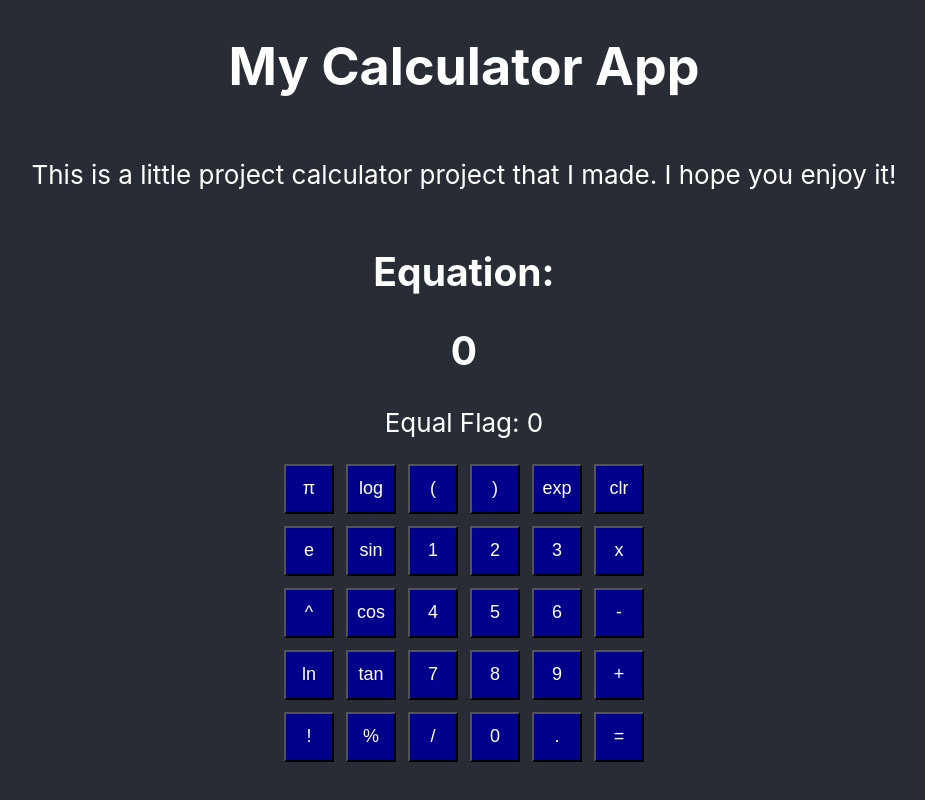
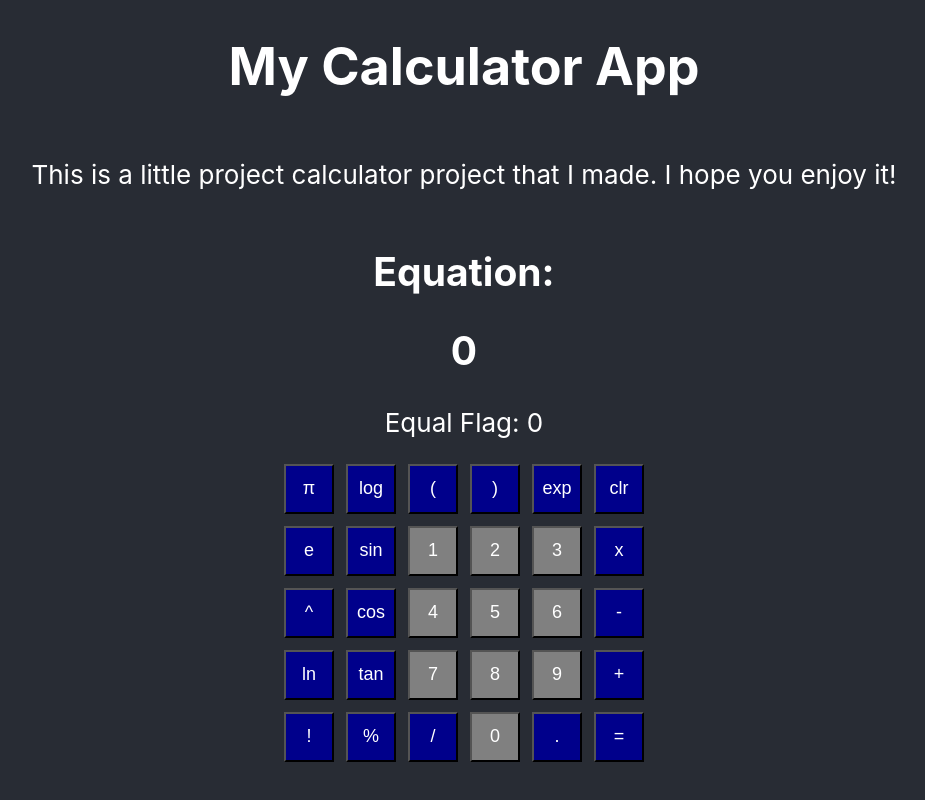
Before and after one commit to cmcglau/Calculator, a React (Create React App) app: page / in a window 1280 px wide. Shown: the top 800 px of the page, without its empty margins (176-1101 px from the left). Built offline with nearby package versions, Linux system fonts and the light colour scheme.

Commit message:
diff colors for main nums

```diff
--- a/src/App.css
+++ b/src/App.css
@@ -51,6 +51,7 @@
   max-width: 500px;
 }
 
+
 .buttonStyle {
   background-color: darkblue;
   font-size: 18px;
@@ -60,10 +61,71 @@
   transition-duration: 0.4s;
 }
 
+.wrapper .buttonStyle:nth-child(9) {
+  background-color: gray;
+}
+.wrapper .buttonStyle:nth-child(10) {
+  background-color: gray;
+}
+.wrapper .buttonStyle:nth-child(11) {
+  background-color: gray;
+}
+.wrapper .buttonStyle:nth-child(15) {
+  background-color: gray;
+}
+.wrapper .buttonStyle:nth-child(16) {
+  background-color: gray;
+}
+.wrapper .buttonStyle:nth-child(17) {
+  background-color: gray;
+}
+.wrapper .buttonStyle:nth-child(21) {
+  background-color: gray;
+}
+.wrapper .buttonStyle:nth-child(22) {
+  background-color: gray;
+}
+.wrapper .buttonStyle:nth-child(23) {
+  background-color: gray;
+}
+.wrapper .buttonStyle:nth-child(28) {
+  background-color: gray;
+}
+
+.wrapper .buttonStyle:nth-child(9):hover {
+  background-color: lightblue;
+}
+.wrapper .buttonStyle:nth-child(10):hover {
+  background-color: lightblue;
+}
+.wrapper .buttonStyle:nth-child(11):hover {
+  background-color: lightblue;
+}
+.wrapper .buttonStyle:nth-child(15):hover {
+  background-color: lightblue;
+}
+.wrapper .buttonStyle:nth-child(16):hover {
+  background-color: lightblue;
+}
+.wrapper .buttonStyle:nth-child(17):hover {
+  background-color: lightblue;
+}
+.wrapper .buttonStyle:nth-child(21):hover {
+  background-color: lightblue;
+}
+.wrapper .buttonStyle:nth-child(22):hover {
+  background-color: lightblue;
+}
+.wrapper .buttonStyle:nth-child(23):hover {
+  background-color: lightblue;
+}
+.wrapper .buttonStyle:nth-child(28):hover {
+  background-color: lightblue;
+}
+
 .buttonStyle:hover {
   background-color: lightblue;
 }
-
 
 
 @keyframes App-logo-spin {
--- a/src/Calculator.jsx
+++ b/src/Calculator.jsx
@@ -17,7 +17,6 @@ const symbols = [
 ];
 
 
-
 const Calculator = () => {
     const [symb, setSymb] = React.useState(" ");
     const [equation, setEquation] = React.useState("");
@@ -32,6 +31,7 @@ const Calculator = () => {
             <h2> {comp} </h2>
             <p> {symb} </p>
             <p> Equal Flag: {equalFlag} </p>
+
             <div className = "wrapper">
                 {symbols.map((symbol) => {
                 const handleSymb = () => {
```
